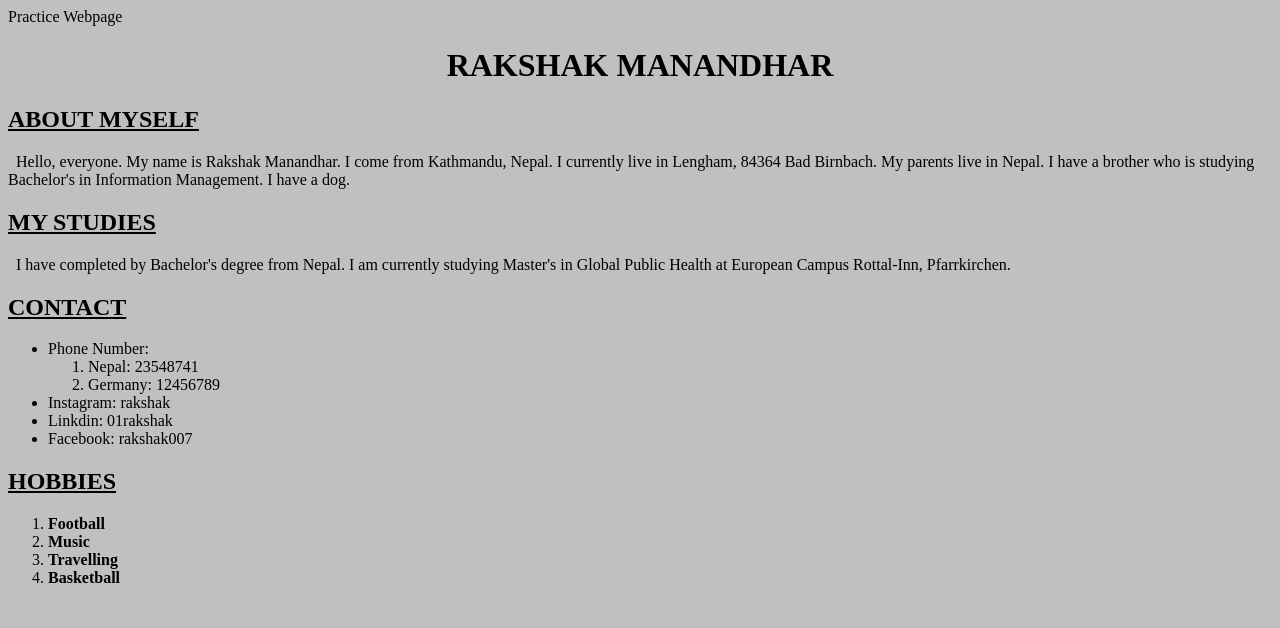
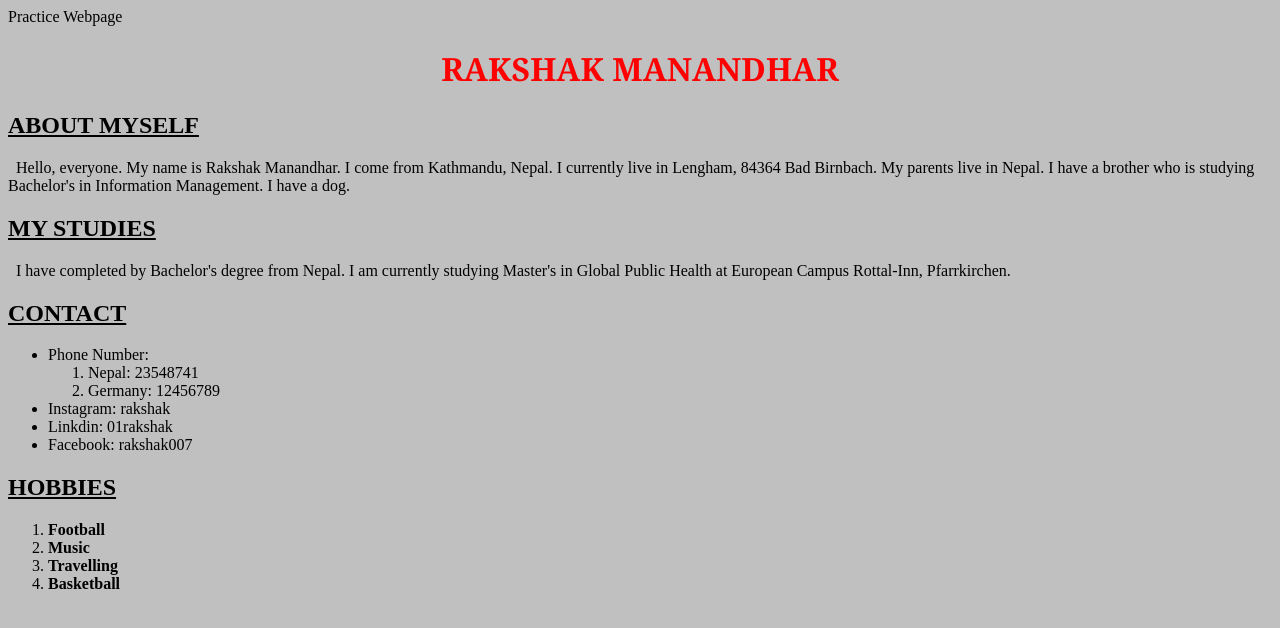
Before and after one commit to 24W-DGPH/DigiHealth101, a plain HTML site: page Webpage.html in a window 1280 px wide. Drawn offline with Linux system fonts and the light colour scheme.

Commit message:
some change

```diff
--- a/Webpage.html
+++ b/Webpage.html
@@ -2,7 +2,7 @@
   <title>Practice Webpage</title>
   <head ALIGN="center">Practice Webpage</head>
   <body bgcolor="#C0C0C0">
-  <h1 ALIGN="center">RAKSHAK MANANDHAR</h1>
+  <h1 ALIGN="center"><font color="RED"><font face="cambria">RAKSHAK MANANDHAR</font></font></h1>
     <main>
     <section>
     <h2 ALIGN="left"><U>ABOUT MYSELF</U></h2>
```
